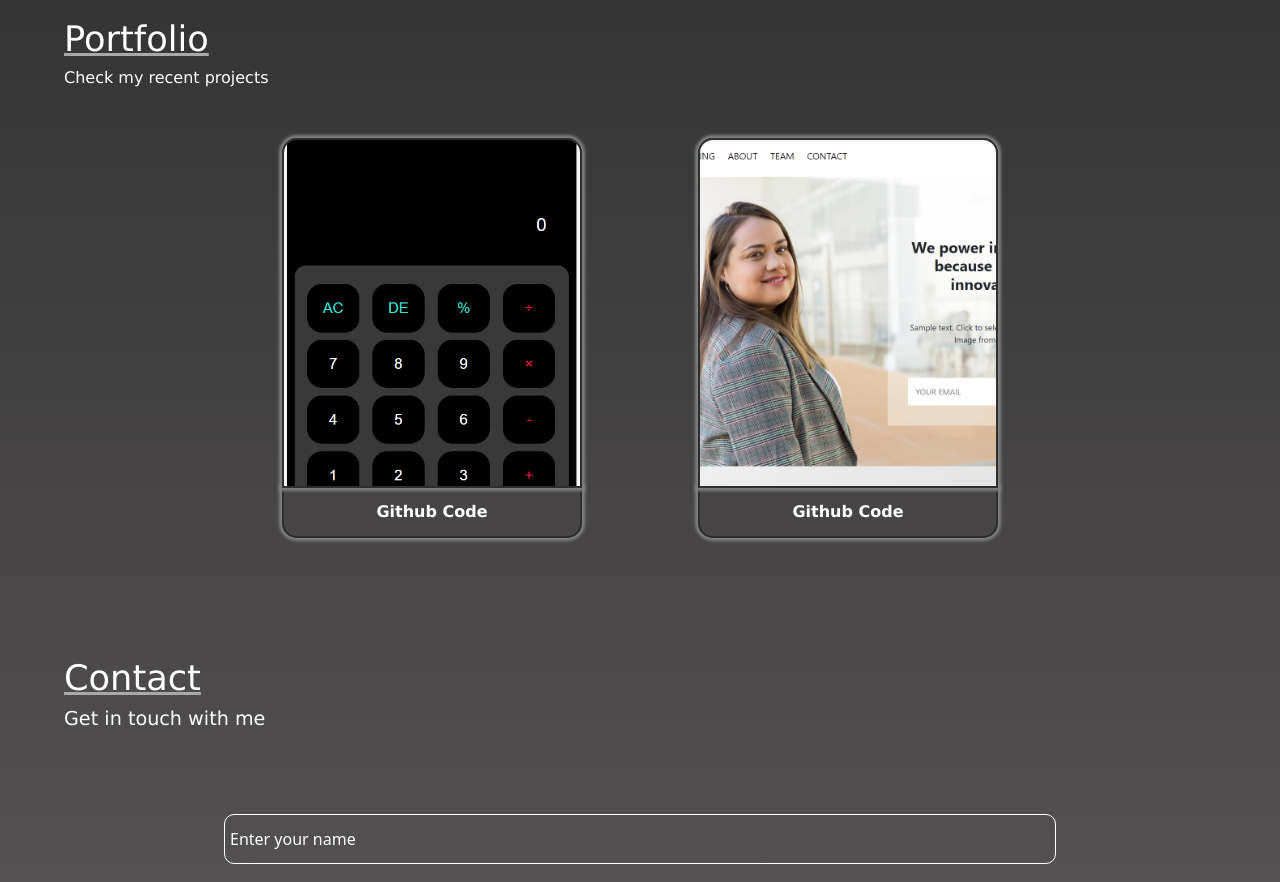
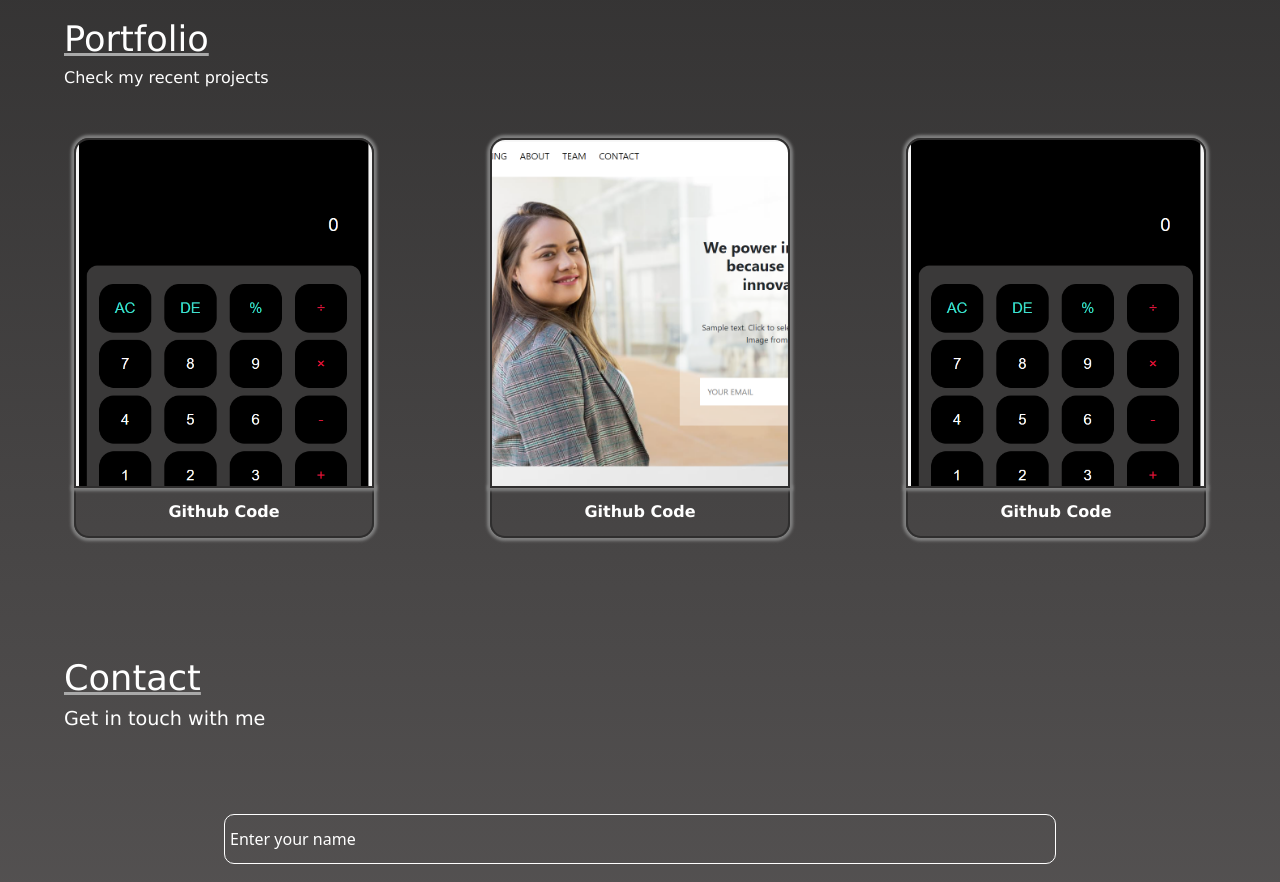
Before and after one commit to Nneoma01/nneoma-portfolio, a React (Create React App) app: page / in a window 1280 px wide. Shown: the part 920-1802 px from the top of the page. Built offline with nearby package versions, Linux system fonts and the light colour scheme.

Commit message:
added portfolio

```diff
--- a/src/components/portfolio.js
+++ b/src/components/portfolio.js
@@ -21,6 +21,12 @@ function PortfolioPage() {
               <div className="git-link"><a href="https://github.com/Nneoma01/agency-website-.git" className="link">Github code</a></div>
             </div>
           </div>
+          <div className="col-10 col-lg-4 col-md-6 col-xs-12 mb-3 d-flex justify-content-center">
+            <div className="portfolio-info text-center">
+              <a href="https://finance-logger-project.vercel.app/"><img className="cal-img img-fluid" src={image1} alt="finance logger image" /></a>
+              <div className="git-link"><a href="https://github.com/Nneoma01/Finance-Logger-project.git" className="link">Github code</a></div>
+            </div>
+          </div>
         </div>
       </div>
     </div>
```
